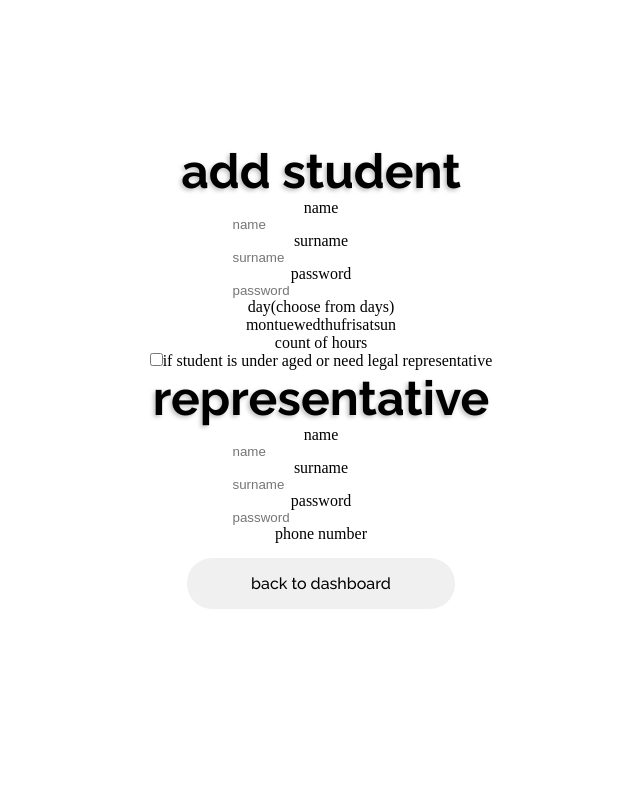
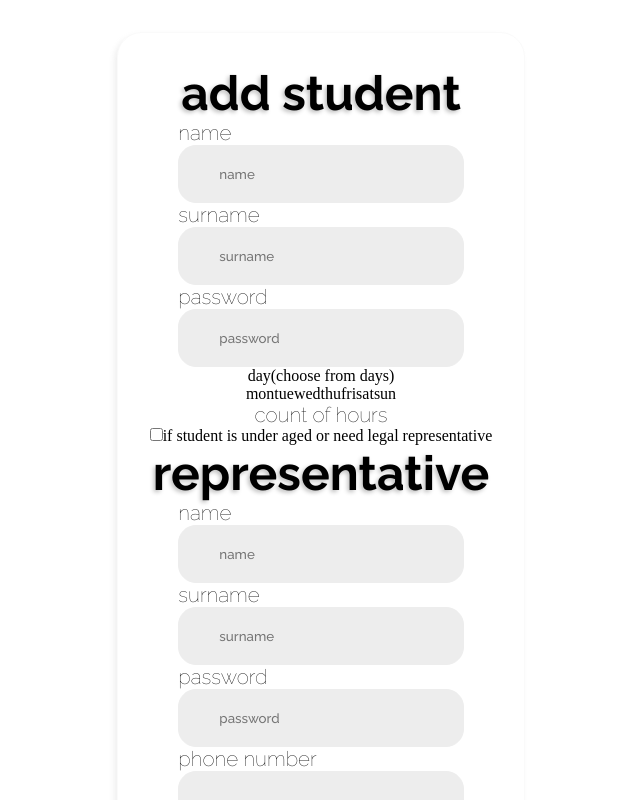
Before and after one commit to 3n0wd3n/Bachelor-Thesis, a Next.js app in the folder BT-master(nextjs)/app/: page /dashboard in a window 1280 px wide. Both pictures are taken after a click on the icon 63 px from the left and 365 px from the top of the page. Shown: the top 800 px of the page, without its empty margins (319-959 px from the left). Built offline with nearby package versions, Linux system fonts and the light colour scheme.

Commit message:
admin form

```diff
--- a/BT-master(nextjs)/app/components/Admin/AdminAddPage.js
+++ b/BT-master(nextjs)/app/components/Admin/AdminAddPage.js
@@ -1,19 +1,25 @@
 import React from 'react'
 import { FontsHeaderBold, FontsThin, FontsBold } from '../CommonStyles'
-import { AdminFormContainer, AddBackButton, AdminAddContainer } from './AdminAddPage.style'
+import { AdminLabel, AdminInputStyled, AdminButtonContainer, AdminFormContainer, AddBackButton, AdminAddContainer } from './AdminAddPage.style'
 export default function AddPage({setAddPage}) {
   return (
     <>
     <AdminAddContainer>
       <AdminFormContainer>
         <FontsHeaderBold>add student</FontsHeaderBold>
-        <label>name</label>
-        <input type="text" placeholder="name"></input>
-        <label>surname</label>
-        <input type="text" placeholder="surname"></input>
-        <label>password</label>
-        <input type="password" placeholder="password"></input>
-        <label>day(choose from days)</label>
+        <AdminButtonContainer>
+          <AdminLabel><FontsThin>name</FontsThin></AdminLabel>
+          <AdminInputStyled type="text" placeholder="name"></AdminInputStyled>
+        </AdminButtonContainer>
+        <AdminButtonContainer>
+          <AdminLabel><FontsThin>surname</FontsThin></AdminLabel>
+          <AdminInputStyled type="text" placeholder="surname"></AdminInputStyled>
+        </AdminButtonContainer>
+        <AdminButtonContainer>
+          <AdminLabel><FontsThin>password</FontsThin></AdminLabel>
+          <AdminInputStyled type="password" placeholder="password"></AdminInputStyled>
+        </AdminButtonContainer>
+        <AdminLabel>day(choose from days)</AdminLabel>
         <div>
           <span>mon</span>
           <span>tue</span>
@@ -23,25 +29,33 @@ export default function AddPage({setAddPage}) {
           <span>sat</span>
           <span>sun</span>
         </div>
-        <label>count of hours</label>
+        <AdminLabel><FontsThin>count of hours</FontsThin></AdminLabel>
         <div>
           {/* hours in particular day */}
         </div>
         <fieldset>
             <div>
-              <input type="checkbox" id="under-age" name="under-age" value="" />
-              <label for="under-age">if student is under aged or need legal representative </label>
+              <AdminInputStyled type="checkbox" id="under-age" name="under-age" value="" />
+              <AdminLabel for="under-age">if student is under aged or need legal representative </AdminLabel>
             </div>
         </fieldset>
         <FontsHeaderBold>representative</FontsHeaderBold>
-        <label>name</label>
-        <input type="text" placeholder="name"></input>
-        <label>surname</label>
-        <input type="text" placeholder="surname"></input>
-        <label>password</label>
-        <input type="password" placeholder="password"></input>
-        <label>phone number</label>
-        <input type="tel"></input>
+        <AdminButtonContainer>
+          <AdminLabel><FontsThin>name</FontsThin></AdminLabel>
+          <AdminInputStyled type="text" placeholder="name"></AdminInputStyled>
+        </AdminButtonContainer>
+        <AdminButtonContainer>
+          <AdminLabel><FontsThin>surname</FontsThin></AdminLabel>
+          <AdminInputStyled type="text" placeholder="surname"></AdminInputStyled>
+        </AdminButtonContainer>
+        <AdminButtonContainer>
+          <AdminLabel><FontsThin>password</FontsThin></AdminLabel>
+          <AdminInputStyled type="password" placeholder="password"></AdminInputStyled>
+        </AdminButtonContainer>
+        <AdminButtonContainer>
+          <AdminLabel><FontsThin>phone number</FontsThin></AdminLabel>
+          <AdminInputStyled type="tel"></AdminInputStyled>
+        </AdminButtonContainer>
       </AdminFormContainer>
       <AddBackButton onClick={() => setAddPage(false)}>back to dashboard</AddBackButton>
     </AdminAddContainer>
--- a/BT-master(nextjs)/app/components/Admin/AdminAddPage.style.js
+++ b/BT-master(nextjs)/app/components/Admin/AdminAddPage.style.js
@@ -1,4 +1,6 @@
 import styled from 'styled-components'
+import { LoginButtonContainer, LoginInputStyled } from '../Login/Login.style'
+
 
 // little help ``;
 
@@ -30,4 +32,26 @@ export const AdminFormContainer = styled.form`
     justify-content: center;
     align-items: center;
     flex-direction: column;
+    // background-color: grey;
+    margin: 2em 0em 2em 0em;
+    padding: 2em;
+    transition: 0.7s;
+    border-radius: 25px;
+    border: 1px solid rgba(155, 155, 155, 0.05);
+    box-shadow: -3px 3px 5px rgba(155, 155, 155, 0.15);
+    :hover{
+        box-shadow: -5px 5px 7px rgba(155, 155, 155, 0.3);
+    }
 `;
+
+export const AdminButtonContainer = styled(LoginButtonContainer)`
+    // nothing changed yet
+`;
+
+export const AdminInputStyled = styled(LoginInputStyled)`
+    // nothing changed yet
+`;
+
+export const AdminLabel = styled.label`
+    // nothing to change
+`;
```
